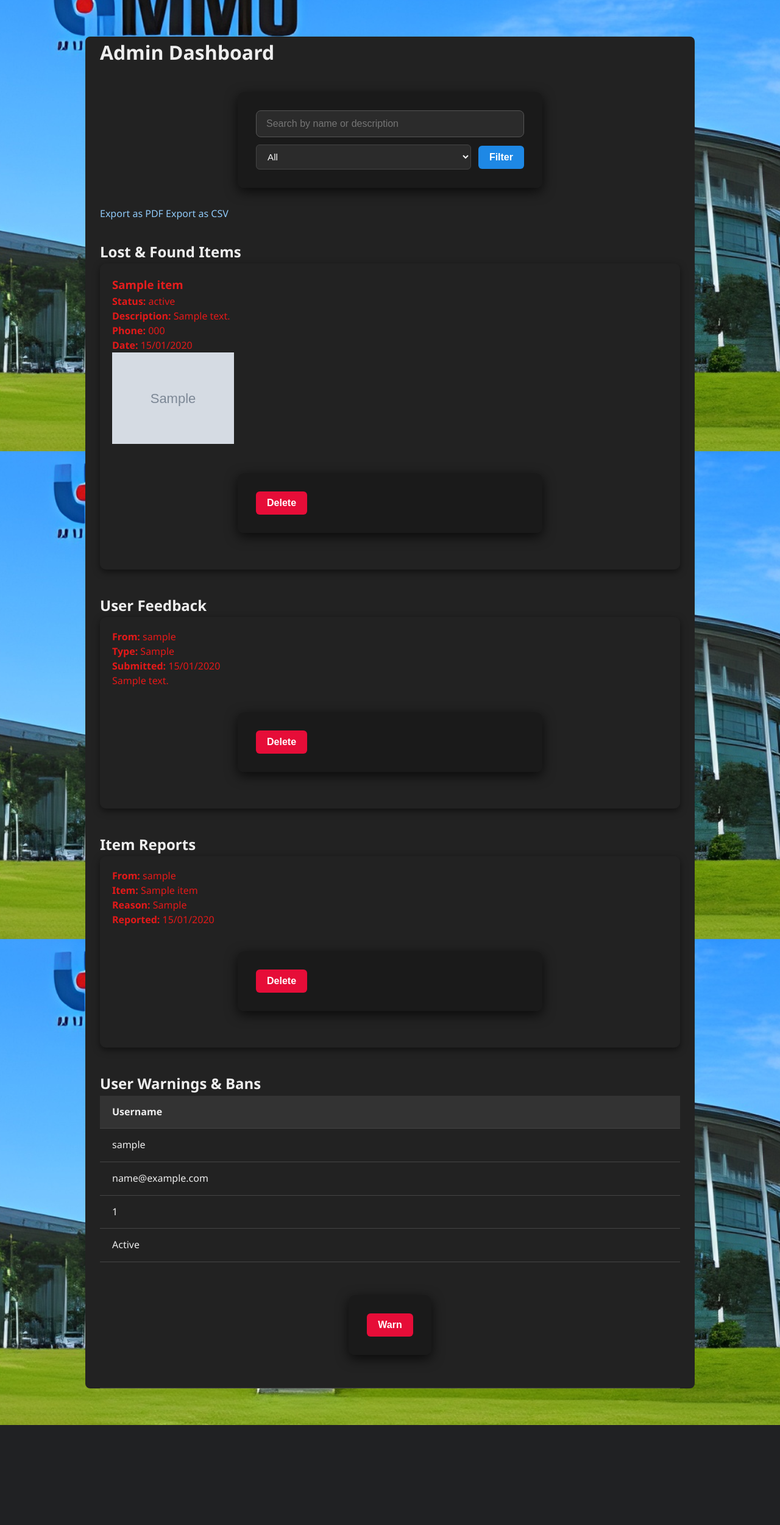
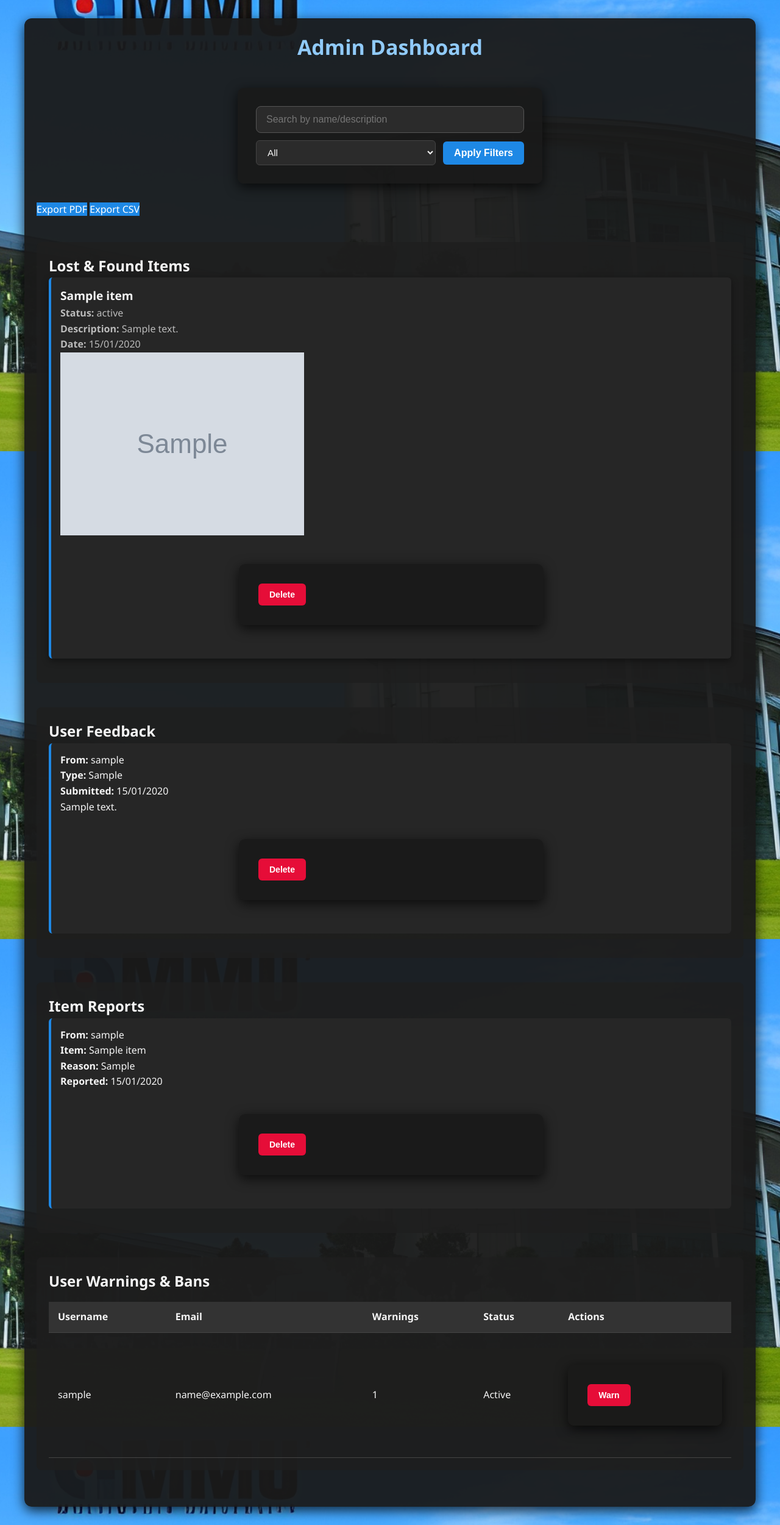
Before and after one commit to GuangJing56/lost-and-found, a Flask app: page /admin/dashboard in a window 1280 px wide. Shown: the part 60-2561 px from the top of the page at 61% size. Before the commit the page ends 2397 px from the top, so only its background shows below. Run offline with Flask 3, Linux system fonts and the light colour scheme; a user stored in the database is signed in; tables that the repository leaves empty hold one stand-in row (values such as "Sample post"); grey boxes marked "Sample" are stand-in pictures.

Commit message:
Admin Dashboard css changes

```diff
--- a/static/css/style.css
+++ b/static/css/style.css
@@ -156,6 +156,7 @@
 /* Buttons */
 button,
 .delete-btn,
+.report-btn,
 .item-box form button,
 .feedback-box form button,
 .report-box form button,
@@ -177,6 +178,7 @@
 }
 button:hover,
 .delete-btn:hover,
+.report-btn:hover,
 .item-box form button:hover,
 .feedback-box form button:hover,
 .report-box form button:hover,
@@ -284,15 +286,16 @@
 .report-box:hover {
     box-shadow: 0 6px 18px rgba(217, 16, 16, 0.6);
 }
+/* FIXED: Red text in admin boxes */
 .item-box h3,
 .feedback-box p strong,
 .report-box p strong {
-    color: #e51d1d;
+    color: #f5f5f5;
 }
 .item-box p,
 .feedback-box p,
 .report-box p {
-    color: #e41919;
+    color: #bbb !important;
     line-height: 1.5;
 }
 .item-box form,
@@ -319,6 +322,11 @@
     color: #90caf9;
     text-align: center;
 }
+.admin-container h2,
+.admin-container h3,
+.admin-container h4 {
+    color: #f5f5f5 !important;
+}
 .admin-table {
     width: 100%;
     border-collapse: collapse;
@@ -337,9 +345,13 @@
 .admin-table tr:hover {
     background-color: #2c2c2c;
 }
-
-/* Warn Button Right-Aligned */
-.warn-btn {
+/* FIXED: Button alignment in admin tables */
+.admin-table td {
+    display: flex;
+    justify-content: space-between;
+    align-items: center;
+}
+.warn-btn, .delete-btn {
     margin-left: auto;
 }
 
@@ -473,10 +485,16 @@
     display: flex;
     flex-direction: column;
 }
-#modalMap {
-    flex-grow: 1;
+/* FIXED: Map size consistency */
+#map, #modalMap, .map-container {
+    width: 100%;
+    height: 400px;
     border: 1px solid #444;
     border-radius: 8px;
+    margin: 20px 0;
+}
+.modal-content #modalMap {
+    height: calc(100% - 40px);
 }
 .close-btn {
     color: #ccc;
@@ -489,15 +507,6 @@
     color: white;
 }
 
-/* Map */
-#map {
-    width: 100%;
-    height: 400px;
-    border: 1px solid #ccc;
-    border-radius: 6px;
-    cursor: pointer;
-}
-
 /* Labels */
 label {
     display: block;
--- a/templates/admin_dashboard.html
+++ b/templates/admin_dashboard.html
@@ -1,91 +1,100 @@
 {% extends "base.html" %}
 
 {% block content %}
-<div class="container">
+<div class="admin-container">
     <h1>Admin Dashboard</h1>
 
     <!-- Filter Form -->
     <form method="get" class="filter-form">
-        <input type="text" name="search" placeholder="Search by name or description" value="{{ request.args.get('search', '') }}">
+        <input type="text" name="search" placeholder="Search by name/description" value="{{ request.args.get('search', '') }}">
         <select name="status">
             <option value="all" {% if request.args.get('status') == 'all' %}selected{% endif %}>All</option>
             <option value="lost" {% if request.args.get('status') == 'lost' %}selected{% endif %}>Lost</option>
             <option value="found" {% if request.args.get('status') == 'found' %}selected{% endif %}>Found</option>
         </select>
-        <button type="submit">Filter</button>
+        <button type="submit" class="filter-btn">Apply Filters</button>
     </form>
 
     <!-- Export Buttons -->
-    <div style="margin-top: 10px;">
-        <a href="{{ url_for('download_pdf') }}" class="btn btn-secondary">Export as PDF</a>
-        <a href="{{ url_for('download_csv') }}" class="btn btn-secondary">Export as CSV</a>
+    <div class="export-buttons">
+        <a href="{{ url_for('download_pdf') }}" class="export-btn">Export PDF</a>
+        <a href="{{ url_for('download_csv') }}" class="export-btn">Export CSV</a>
     </div>
 
-    <!-- Lost Items List -->
-    <h2 style="margin-top: 30px;">Lost & Found Items</h2>
+    <!-- Lost Items Section -->
+    <section class="admin-section">
+        <h2>Lost & Found Items</h2>
         {% if items %}
             {% for item in items %}
-        <div class="item-box">
+            <div class="item-card">
                 <h3>{{ item.name }}</h3>
                 <p><strong>Status:</strong> {{ item.status }}</p>
                 <p><strong>Description:</strong> {{ item.description }}</p>
-            <p><strong>Phone:</strong> {{ item.phone }}</p>
                 <p><strong>Date:</strong> {{ item.date_reported.strftime('%d/%m/%Y') }}</p>
                 {% if item.photo %}
-                <img src="{{ url_for('static', filename='uploads/' ~ item.photo) }}" width="200" alt="Item Photo">
+                    <img src="{{ url_for('static', filename='uploads/' ~ item.photo) }}" class="item-image">
                 {% endif %}
                 <form method="POST" action="{{ url_for('delete_item', item_id=item.id) }}">
-                <button type="submit" onclick="return confirm('Delete this item?')" class="btn-danger">Delete</button>
+                    <button type="submit" class="action-btn delete-btn">Delete</button>
                 </form>
             </div>
             {% endfor %}
         {% else %}
-        <p>No items found.</p>
+            <p class="no-items">No items found.</p>
         {% endif %}
+    </section>
 
     <!-- Feedback Section -->
-    <h2 style="margin-top: 40px;">User Feedback</h2>
+    <section class="admin-section">
+        <h2>User Feedback</h2>
         {% if feedbacks %}
             {% for feedback in feedbacks %}
-        <div class="item-box">
+            <div class="feedback-card">
                 <p><strong>From:</strong> {{ feedback.user.username }}</p>
                 <p><strong>Type:</strong> {{ feedback.feedback_type }}</p>
                 <p><strong>Submitted:</strong> {{ feedback.date_submitted.strftime('%d/%m/%Y') }}</p>
                 <p>{{ feedback.content }}</p>
                 <form method="POST" action="{{ url_for('delete_feedback', feedback_id=feedback.id) }}">
-                <button type="submit" onclick="return confirm('Delete this feedback?')" class="btn-danger">Delete</button>
+                    <button type="submit" class="action-btn delete-btn">Delete</button>
                 </form>
             </div>
             {% endfor %}
         {% else %}
-        <p>No feedback submitted yet.</p>
+            <p class="no-items">No feedback submitted yet.</p>
         {% endif %}
+    </section>
 
     <!-- Reports Section -->
-    <h2 style="margin-top: 40px;">Item Reports</h2>
+    <section class="admin-section">
+        <h2>Item Reports</h2>
         {% if reports %}
             {% for report in reports %}
-        <div class="item-box">
+            <div class="report-card">
                 <p><strong>From:</strong> {{ report.user.username }}</p>
                 <p><strong>Item:</strong> {{ report.item.name }}</p>
                 <p><strong>Reason:</strong> {{ report.reason }}</p>
                 <p><strong>Reported:</strong> {{ report.date_reported.strftime('%d/%m/%Y') }}</p>
                 <form method="POST" action="{{ url_for('delete_report', report_id=report.id) }}">
-                <button type="submit" onclick="return confirm('Delete this report?')" class="btn-danger">Delete</button>
+                    <button type="submit" class="action-btn delete-btn">Delete</button>
                 </form>
             </div>
             {% endfor %}
         {% else %}
-        <p>No reports submitted yet.</p>
+            <p class="no-items">No reports submitted yet.</p>
         {% endif %}
+    </section>
 
-    <!-- User Warning & Ban Management -->
-    <h2 style="margin-top: 40px;">User Warnings & Bans</h2>
-    {% if users %}
-    <table class="admin-table">
+    <!-- User Management Section -->
+    <section class="admin-section">
+        <h2>User Warnings & Bans</h2>
+        <table class="user-table">
             <thead>
                 <tr>
                     <th>Username</th>
+                    <th>Email</th>
+                    <th>Warnings</th>
+                    <th>Status</th>
+                    <th>Actions</th>
                 </tr>
             </thead>
             <tbody>
@@ -94,21 +103,17 @@
                     <td>{{ user.username }}</td>
                     <td>{{ user.email }}</td>
                     <td>{{ user.warnings }}</td>
-                <td>
-                    {% if user.is_banned %}
-                        <span style="color:red;">Banned</span>
-                    {% else %}
-                        Active
-                    {% endif %}
+                    <td class="status-cell {% if user.is_banned %}banned{% endif %}">
+                        {{ 'Banned' if user.is_banned else 'Active' }}
                     </td>
                     <td>
                         {% if not user.is_banned %}
-                        <form method="POST" action="{{ url_for('warn_user', user_id=user.id) }}" style="display:inline;">
-                            <button type="submit" onclick="return confirm('Warn this user?')" class="btn-danger">Warn</button>
+                            <form method="POST" action="{{ url_for('warn_user', user_id=user.id) }}">
+                                <button type="submit" class="action-btn warn-btn">Warn</button>
                             </form>
                         {% else %}
-                        <form method="POST" action="{{ url_for('unban_user', user_id=user.id) }}" style="display:inline;">
-                            <button type="submit" onclick="return confirm('Unban this user?')" class="btn-success">Unban</button>
+                            <form method="POST" action="{{ url_for('unban_user', user_id=user.id) }}">
+                                <button type="submit" class="action-btn unban-btn">Unban</button>
                             </form>
                         {% endif %}
                     </td>
@@ -116,9 +121,119 @@
                 {% endfor %}
             </tbody>
         </table>
-    {% else %}
-        <p>No users found.</p>
-    {% endif %}
+    </section>
 </div>
+
+<style>
+/* ===== ADMIN DASHBOARD SPECIFIC STYLES ===== */
+.admin-container {
+    max-width: 1200px;
+    margin: 30px auto;
+    padding: 20px;
+}
+
+.admin-section {
+    margin: 40px 0;
+    background: rgba(30, 30, 30, 0.8);
+    padding: 20px;
+    border-radius: 8px;
+}
+
+/* Card Styles */
+.item-card,
+.feedback-card,
+.report-card {
+    background: rgba(40, 40, 40, 0.8);
+    padding: 15px;
+    margin-bottom: 20px;
+    border-radius: 6px;
+    border-left: 4px solid #1e88e5;
+}
+
+/* Button Styles - Ensured perfect matching */
+.action-btn {
+    padding: 10px 18px;
+    border: none;
+    border-radius: 6px;
+    font-weight: 600;
+    cursor: pointer;
+    transition: all 0.3s;
+    display: inline-block;
+    text-align: center;
+    font-size: 14px;
+    margin: 2px;
+}
+
+.delete-btn, .warn-btn {
+    background: #e60d38;
+    color: white;
+}
+
+.delete-btn:hover, .warn-btn:hover {
+    background: #bb1f2c;
+}
+
+.unban-btn {
+    background: #2e7d32;
+    color: white;
+}
+
+.unban-btn:hover {
+    background: #1b5e20;
+}
+
+.filter-btn, .export-btn {
+    background: #1e88e5;
+    color: white;
+}
+
+.filter-btn:hover, .export-btn:hover {
+    background: #1565c0;
+}
+
+/* Table Styles */
+.user-table {
+    width: 100%;
+    border-collapse: collapse;
+    margin-top: 15px;
+}
+
+.user-table th, .user-table td {
+    padding: 12px 15px;
+    text-align: left;
+    border-bottom: 1px solid #444;
+}
+
+.user-table th {
+    background: #333;
+}
+
+.status-cell.banned {
+    color: #e60d38;
+    font-weight: bold;
+}
+
+.no-items {
+    color: #aaa;
+    font-style: italic;
+}
+
+/* Responsive Design */
+@media (max-width: 768px) {
+    .user-table {
+        display: block;
+        overflow-x: auto;
+    }
+
+    .filter-form {
+        flex-direction: column;
+    }
+
+    .item-card,
+    .feedback-card,
+    .report-card {
+        padding: 12px;
+    }
+}
+</style>
 {% endblock %}
-<style>
```
Lines whose indentation alone changed are shown as unchanged.
